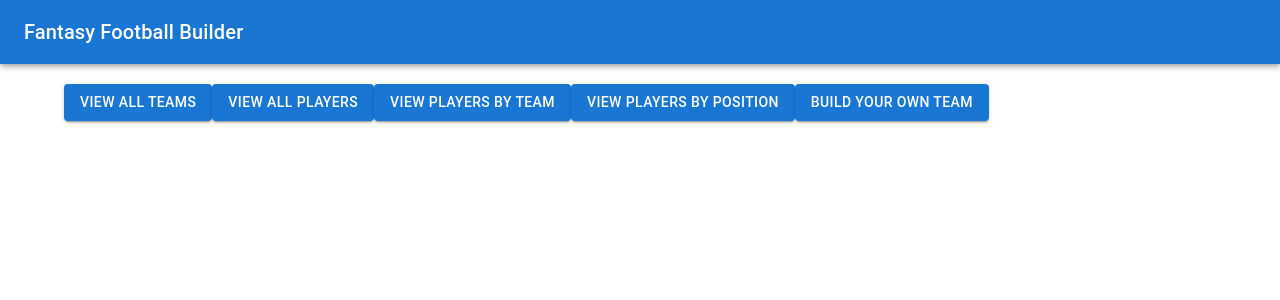
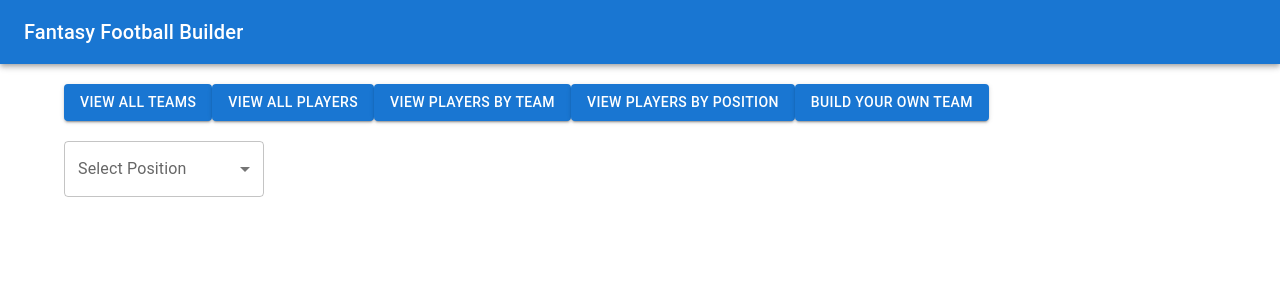
Before and after one commit to nick-smith-87/DBFinalProject2023, a React (Create React App) app in the folder db-react-app/: page / in a window 1280 px wide. Both pictures are taken after a click on the button "VIEW PLAYERS BY POSITION". Shown: the top 300 px of the page. Built offline with nearby package versions, Linux system fonts and the light colour scheme; no server answers.

Commit message:
player by position complete

```diff
--- a/db-react-app/src/App.js
+++ b/db-react-app/src/App.js
@@ -11,6 +11,7 @@ import axios from "axios";
 import AllTeams from './components/Allteams';
 import AllPlayers from './components/AllPlayers';
 import PlayersByTeam from './components/PlayersByTeam';
+import PlayersByPosition from './components/PlayersByPosition';
 
 
 const baseURL =  "http://localhost:3001/api"
@@ -45,7 +46,6 @@ function App() {
   };
 
   const getPlayersByTeam = () => {
-    console.log("reached")
     axios.get(`${baseURL}/fetch_all_teams`)
       .then(response => {
         console.log(response.data)
@@ -55,6 +55,11 @@ function App() {
       .catch(error => {
         console.error('There was an error!', error)
       })
+  }
+
+  const getPlayersByPosition = () => {
+    setShowType('players_by_position')
+
   }
 
   return (
@@ -75,7 +80,7 @@ function App() {
           <Button variant="contained" onClick={() => getPlayersByTeam()}>
             View Players By Team
           </Button>
-          <Button variant="contained" onClick={() => getAllPlayers()}>
+          <Button variant="contained" onClick={() => getPlayersByPosition()}>
             View Players By Position
           </Button>
           <Button variant="contained" onClick={() => getAllPlayers()}>
@@ -92,6 +97,9 @@ function App() {
           {showType && showType === 'players_by_team' && (
             <PlayersByTeam  data={returnData}/>
           )}
+          {showType && showType === 'players_by_position' && (
+            <PlayersByPosition />
+          )}
         </div>
       </Container>
     </div>
--- /dev/null
+++ b/db-react-app/src/components/PlayersByPosition.js
@@ -0,0 +1,67 @@
+import React, { useState } from 'react';
+import {
+  FormControl,
+  InputLabel,
+  Select,
+  MenuItem,
+} from '@mui/material';
+import AllPlayers from './AllPlayers';
+import axios from 'axios';
+const baseURL = "http://localhost:3001/api"
+
+
+function PlayersByTeam() {
+  const [selectedPosition, setSelectedPosition] = useState('');
+  const [loading, setLoading] = useState(false);
+  const [returnData, setReturnData] = useState(null);
+
+  const handlePositionChange = (event) => {
+    const selectedPosition = event.target.value;
+
+    setSelectedPosition(selectedPosition);
+    setLoading(false);
+
+    axios.get(`${baseURL}/get_players_by_position`, {
+      params: { position: selectedPosition },
+    })
+      .then(response => {
+        console.log(response.data)
+        setReturnData(response.data)
+        setLoading(true);
+
+      })
+      .catch(error => {
+        console.error('There was an error!', error)
+      })
+
+  };
+
+
+  return (
+    <div>
+      <FormControl>
+        <InputLabel id="team-dropdown-label">Select Position</InputLabel>
+        <Select
+          labelId="team-dropdown-label"
+          id="team-dropdown"
+          value={selectedPosition}
+          label="Select a Position"
+          onChange={handlePositionChange}
+          style={{ width: '200px' }}
+        >
+          <MenuItem value="QB">QB</MenuItem>
+          <MenuItem value="RB">RB</MenuItem>
+          <MenuItem value="WR">WR</MenuItem>
+          <MenuItem value="TE">TE</MenuItem>
+        </Select>
+    </FormControl>
+      {
+    loading && (
+      <AllPlayers data={returnData} />
+    )
+  }
+    </div >
+  );
+}
+
+export default PlayersByTeam;
```
Also changed, not shown: 1 other file (tests, documents, lock files or other folders).
